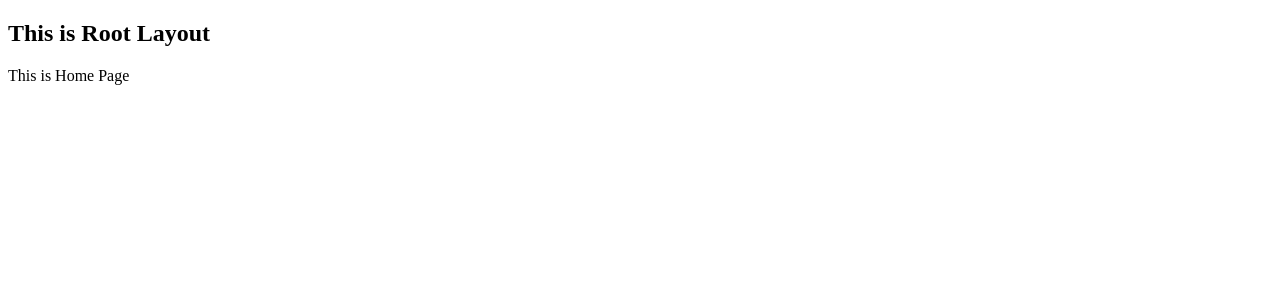
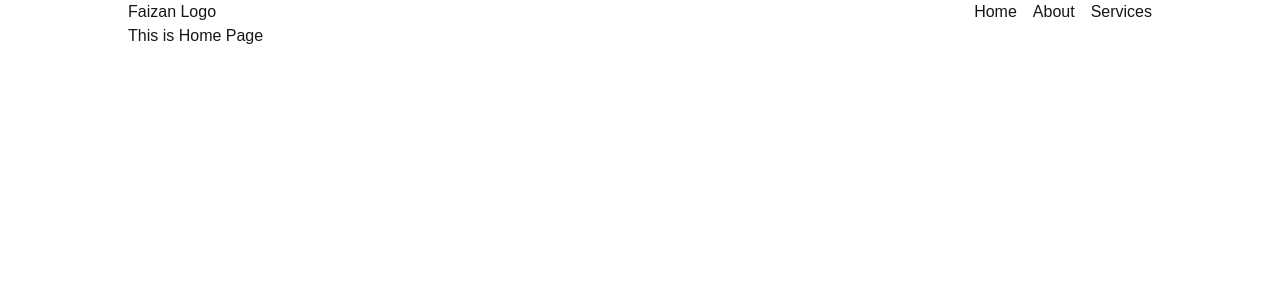
Before and after one commit to Faizanulghani/first-next-js-app, a Next.js app: page / in a window 1280 px wide. Shown: the top 300 px of the page. Built offline with nearby package versions, Linux system fonts and the light colour scheme.

Commit message:
Added Navigation

```diff
--- /dev/null
+++ b/app/components/Navigation.jsx
@@ -0,0 +1,25 @@
+import Link from "next/link";
+const Navigation = () => {
+  return (
+    <header>
+      <div className="flex items-center justify-between">
+        <h2>Faizan Logo</h2>
+        <nav>
+          <ul className="flex gap-4">
+            <li>
+              <Link href="/">Home</Link>
+            </li>
+            <li>
+              <Link href="/about">About</Link>
+            </li>
+            <li>
+              <Link href="/services">Services</Link>
+            </li>
+          </ul>
+        </nav>
+      </div>
+    </header>
+  );
+};
+
+export default Navigation;
--- a/app/layout.jsx
+++ b/app/layout.jsx
@@ -1,9 +1,14 @@
+import Navigation from "./components/Navigation";
+import "./globals.css";
 export default function RootLayout({ children }) {
   return (
     <html lang="en">
       <body>
-        <h2>This is Root Layout</h2>
-        {children}
+        <div className="max-w-[80%] mx-auto">
+          <Navigation />
+
+          {children}
+        </div>
       </body>
     </html>
   );
```
